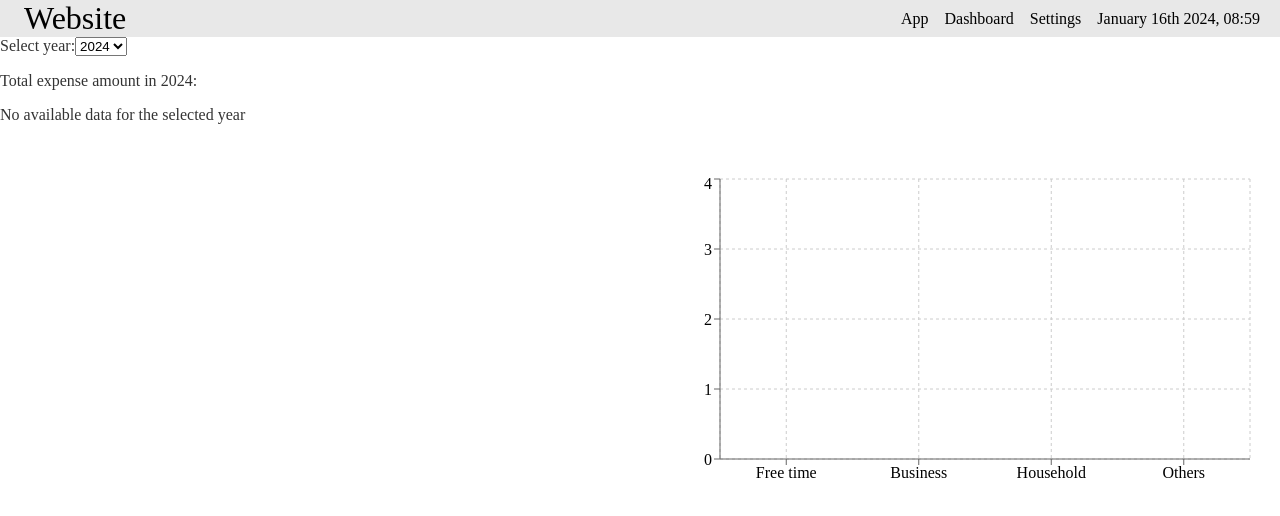
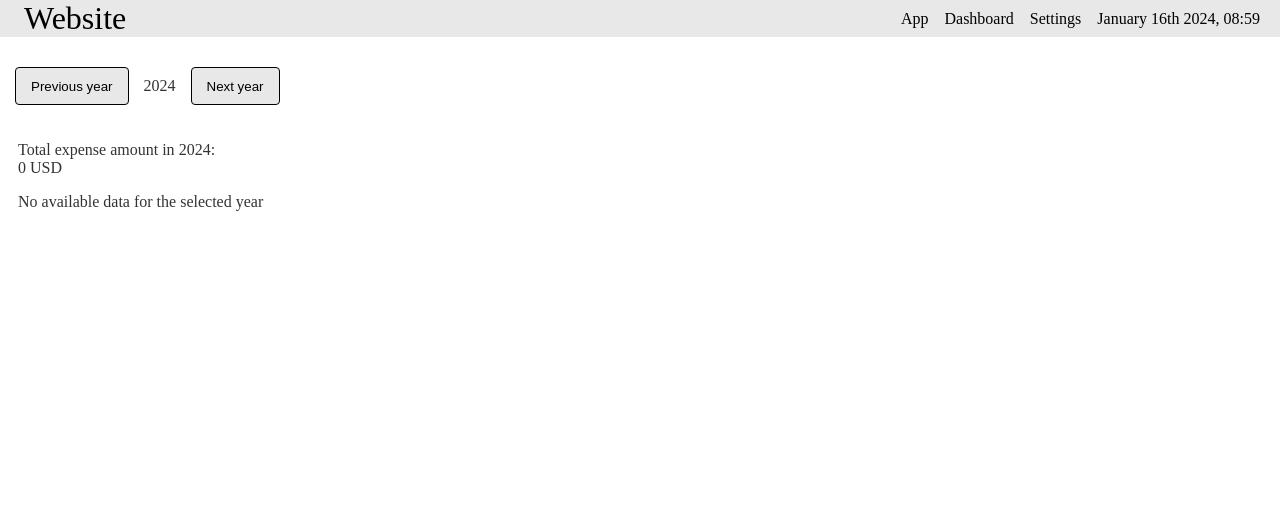
Before and after one commit to Mechazzz/Expense_Tracker, a React (Vite) app: page /dashboard in a window 1280 px wide. Shown: the top 516 px of the page. Built offline with nearby package versions, Linux system fonts and the light colour scheme.

Commit message:
Adding Css to Dashboard, Adding TotalAmount and YearFiltering to Dashboard.

```diff
--- a/package.json
+++ b/package.json
@@ -17,6 +17,7 @@
     "@fortawesome/react-fontawesome": "^0.2.0",
     "@hookform/resolvers": "^3.3.4",
     "moment-timezone": "^0.5.44",
+    "object-to-xml": "^2.0.0",
     "react": "^18.2.0",
     "react-datepicker": "^5.0.0",
     "react-dom": "^18.2.0",
--- a/src/Components/Dashboard.tsx
+++ b/src/Components/Dashboard.tsx
@@ -2,7 +2,9 @@ import Charts from "./Charts";
 import "../Styling/Dashboard.css";
 import { useLocalStorage } from "../hooks/useLocalStorage";
 import { UserInputType } from "../types/UserInput";
-import { newDate } from "../utils/utils";
+import { calculatedAmount, newDate } from "../utils/utils";
+import { EUR, HUF } from "../utils/constants";
+import Button from "./Button";
 
 const Dashboard = () => {
   const [activities] = useLocalStorage<UserInputType[]>("activities", []);
@@ -25,12 +27,20 @@ const Dashboard = () => {
   const totalAmountPerYear = (year: number) => {
     const filteredYears = yearFilteringFunction(year);
     if (filteredYears === null) {
-      return null;
+      const totalAmountNull = 0;
+      return totalAmountNull;
     } else {
-      const totalAmount = filteredYears.reduce(
-        (acc, entry) => acc + entry.amount,
-        0
-      );
+      let totalAmount = filteredYears.reduce((acc, entry) => {
+        switch (entry.currency) {
+          case "HUF":
+            return acc + entry.amount / HUF;
+          case "EUR":
+            return acc + entry.amount * EUR;
+          default:
+            return acc + entry.amount;
+        }
+      }, 0);
+      totalAmount = parseFloat(totalAmount.toFixed(2));
       return totalAmount;
     }
   };
@@ -49,51 +59,49 @@ const Dashboard = () => {
 
   const mostExpensiveActivity = mostExpensiveActivityOfTheYear(selectedYear);
 
-  const handleYearChange = (event: React.ChangeEvent<HTMLSelectElement>) => {
-    const year = parseInt(event.target.value, 10);
-    setSelectedYear(year);
+  const prevButtonFunction = () => {
+    setSelectedYear((prevYear) => prevYear - 1);
   };
 
-  const startYear = 1950;
-  const endYear = 2100;
-
-  const years = Array.from(
-    { length: endYear - startYear + 1 },
-    (_, index) => startYear + index
-  );
+  const nextButtonFunction = () => {
+    setSelectedYear((prevYear) => prevYear + 1);
+  };
 
   return (
     <>
       <div className="main_container">
-        <div>
-          <label>Select year:</label>
-          <select value={selectedYear} onChange={handleYearChange}>
-            {years.map((year) => (
-              <option key={year} value={year}>
-                {year}
-              </option>
-            ))}
-          </select>
+        <div className="yearSelector_outer">
+          <div className="yearSelector_select">
+            <Button className="yearButton" onClick={prevButtonFunction}>
+              Previous year
+            </Button>
+            <label className="theYear">{selectedYear}</label>
+            <Button className="yearButton" onClick={nextButtonFunction}>
+              Next year
+            </Button>
+          </div>
+          <div className="totalExpense">
             <p>
-            Total expense amount in {selectedYear}:
-            {totalAmountPerYear(selectedYear)}
+              Total expense amount in {selectedYear}: <br />
+              {totalAmountPerYear(selectedYear)} USD
             </p>
           </div>
-        <div>
+          <div className="mostExpensive">
             <label>
               {mostExpensiveActivity ? (
                 <>
                   Most expensive activity of {selectedYear} : <br />
                   Activity: {mostExpensiveActivity.activity} <br />
                   Category: {mostExpensiveActivity.category} <br />
-                Amount: {mostExpensiveActivity.amount} <br />
-                Currency: {mostExpensiveActivity.currency} <br />
+                  Amount: {mostExpensiveActivity.amount}{" "}
+                  {mostExpensiveActivity.currency} <br />
                   Date: {newDate(mostExpensiveActivity.date!)} <br />
                 </>
               ) : (
                 "No available data for the selected year"
               )}
             </label>
+          </div>
         </div>
         <div>
           <Charts />
--- a/src/Styling/Dashboard.css
+++ b/src/Styling/Dashboard.css
@@ -1,4 +1,23 @@
 .main_container {
   display: flex;
-  flex-direction: column;
+  flex-direction: row;
 }
+
+.yearSelector_select {
+  display: flex;
+  flex-direction: row;
+  flex-wrap: nowrap;
+  justify-content: space-around;
+  padding: 20px 15px;
+}
+
+.theYear {
+  padding: 10px 15px;
+  margin-top: 10px;
+}
+
+.totalExpense,
+.mostExpensive {
+  padding-left: 18px;
+  padding-right: 18px;
+}
--- a/src/types/UserInput.tsx
+++ b/src/types/UserInput.tsx
@@ -5,8 +5,4 @@ export type UserInputType = {
   amount: number;
   currency: string;
   date?: Date;
-  /*   year?: string;
-  month?: string;
-  day?: string;
-  selectedDate?: Date; */
 };
--- a/src/utils/constants.tsx
+++ b/src/utils/constants.tsx
@@ -1,5 +1,5 @@
-export const EUR = 0.91;
-export const HUF = 345;
+export const EUR = 1.08; // 1 eur = 1,08 dollar
+export const HUF = 354; //  1 dollár = kb 354 Ft
 
 export const defaultValues = {
   activity: "",
```
Also changed, not shown: src/Components/UserInput.tsx (+8 -0 lines), 1 other file (tests, documents, lock files or other folders). Lines whose indentation alone changed are shown as unchanged.
